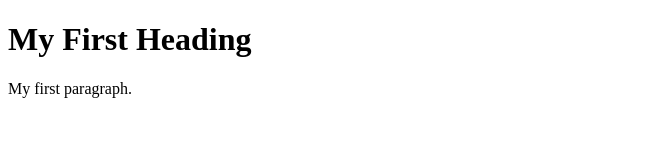
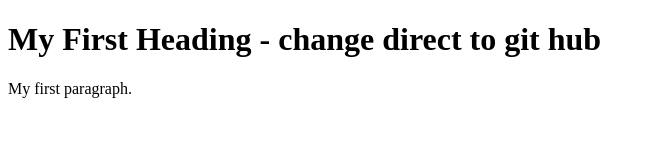
Before and after one commit to muhammadnumanlatif/git-demo, a plain HTML site: page web/index.html in a window 1280 px wide. Shown: the whole page, without its empty margins (0-655 px from the left). Drawn offline with Linux system fonts and the light colour scheme.

Commit message:
update index.html for GH

```diff
--- a/web/index.html
+++ b/web/index.html
@@ -2,7 +2,7 @@
 <html>
 <body>
 
-<h1>My First Heading</h1>
+<h1>My First Heading - change direct to git hub</h1>
 <p>My first paragraph.</p>
 
 </body>
```
